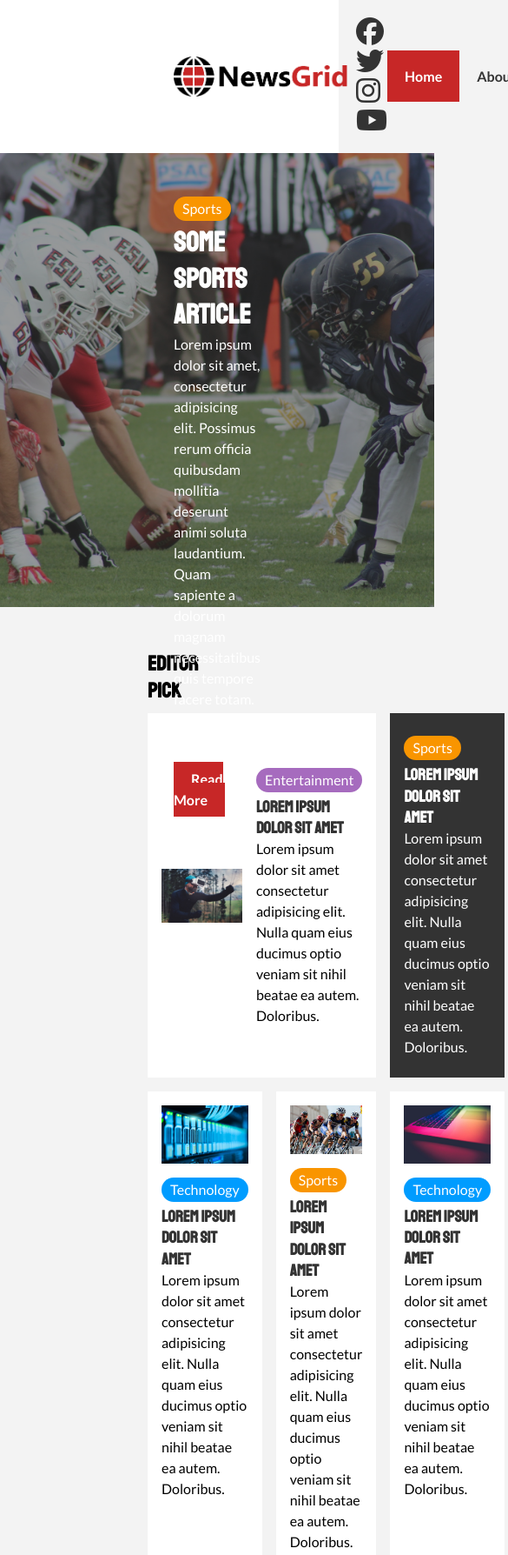
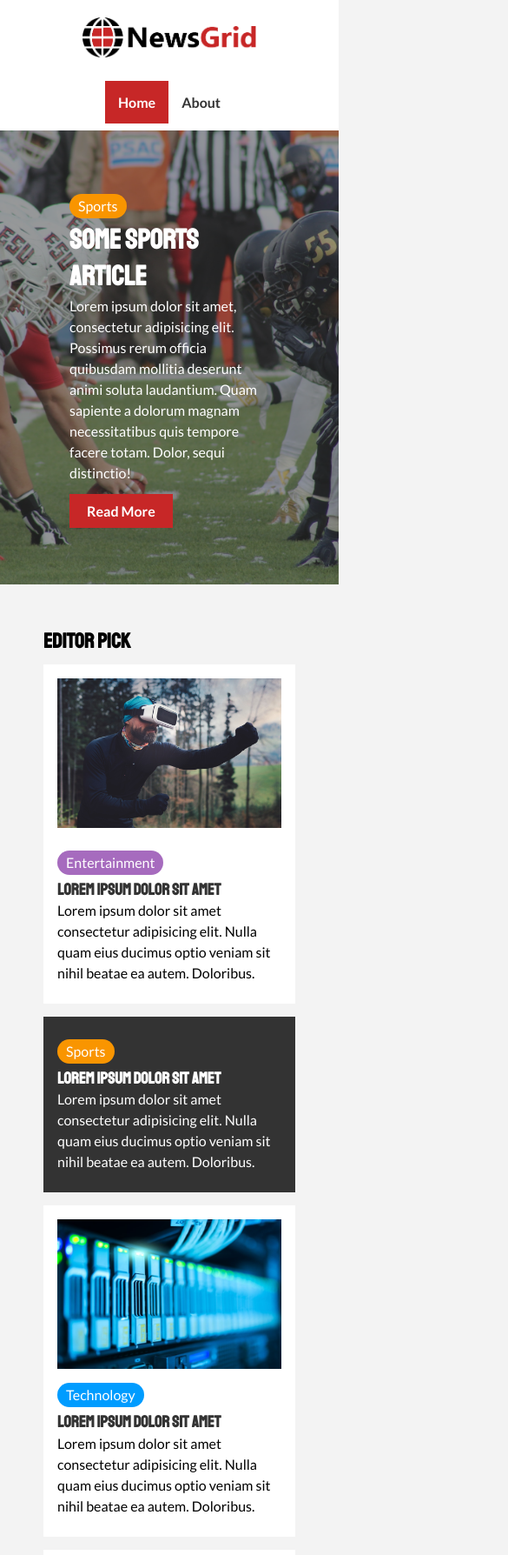
Before and after one commit to Sameen20-bot/New-Site, a plain HTML site: page index.html in a window 390 px wide. Shown: the top 1788 px of the page at 87% size, 585 px wide, since content can reach past the window. Drawn offline with Linux system fonts and the light colour scheme.

Commit message:
some change

```diff
--- a/css/mobile.css
+++ b/css/mobile.css
@@ -0,0 +1,130 @@
+/* for tablet screen */
+
+/* nav */
+.navy .container .links {
+  display: none;
+}
+
+.container {
+  grid-template-columns: 1fr;
+  gap: 40px;
+  justify-self: center !important;
+  align-items: center !important;
+}
+
+ul {
+  display: flex;
+  align-items: center !important;
+  justify-self: center !important;
+}
+
+.logo {
+  display: flex;
+  align-items: center !important;
+  justify-self: center !important;
+}
+
+ul li a {
+  padding: 15px;
+}
+
+/* showcase */
+
+.showcase-container {
+  display: grid;
+  grid-template-columns: repeat(2, auto);
+}
+
+/* articles */
+.articles-container1 {
+  display: grid;
+  grid-template-columns: repeat(2, 1fr);
+  gap: 10px;
+}
+
+.articles-container1 > *:first-child,
+.articles-container1 > *:last-child {
+  display: grid;
+  grid-template-columns: 1fr;
+  grid-column: 1;
+}
+
+#art-pad {
+  padding: 50px 100px !important;
+}
+
+/* footer */
+#main-footer {
+  padding: 50px 30px !important;
+}
+
+/* article */
+
+.container3{
+  padding: 20px 50px;
+}
+
+.aside-card{
+  height: 23vh;
+}
+
+.card-height{
+  height: 22vh;
+}
+
+/* for mobile screen */
+
+@media (max-width: 660px) {
+  .container {
+    display: flex;
+    flex-direction: column;
+    justify-content: center;
+    align-items: center;
+    padding: 20px;
+    gap: 40px;
+  }
+
+  .showcase .showcase-container,
+  .footer-container
+   {
+    grid-template-columns: 1fr;
+  }
+
+  .articles-container1 {
+    grid-template-columns: 1fr;
+    gap: 15px;
+  }
+
+  #art-pad {
+    padding: 50px 50px !important;
+  }
+
+  .showcase {
+    padding: 50px 80px;
+  }
+
+  .copy-div {
+    grid-column: 1;
+  }
+
+  /* about */
+  .page-content{
+    grid-template-columns: 1fr;
+  }
+
+  .container3{
+    padding: 20px 50px;
+  }
+
+  .card-about,.aside-card{
+    text-align: center;
+  }
+
+  .aside-card{
+    height: 20vh;
+  }
+
+  .card-height{
+    height: 27vh;
+  }
+}
--- a/css/style.css
+++ b/css/style.css
@@ -44,11 +44,11 @@ h6 {
   width: 100%;
 }
 
-.navy {
+.head {
   background-color: white;
   position: sticky;
   top: 0;
-  z-index: 2;
+  z-index: 10;
 }
 
 a {
--- a/index.html
+++ b/index.html
@@ -20,7 +20,7 @@
 
     <link
       rel="stylesheet"
-      media="screen and (max-width:768px)"
+      media="screen and (max-width:900px)"
       href="css/mobile.css"
     />
     <link
@@ -221,7 +221,7 @@
           <a href="#" class="btn btn-secondary">Join Now</a>
         </div>
         <div class="copy-div">
-          <p class="foot-copy">Copyright &copy; 2019, All Rights Reserved</p>
+          <p class="foot-copy">Copyright &copy; 2024, All Rights Reserved</p>
         </div>
       </div>
     </footer>
```
